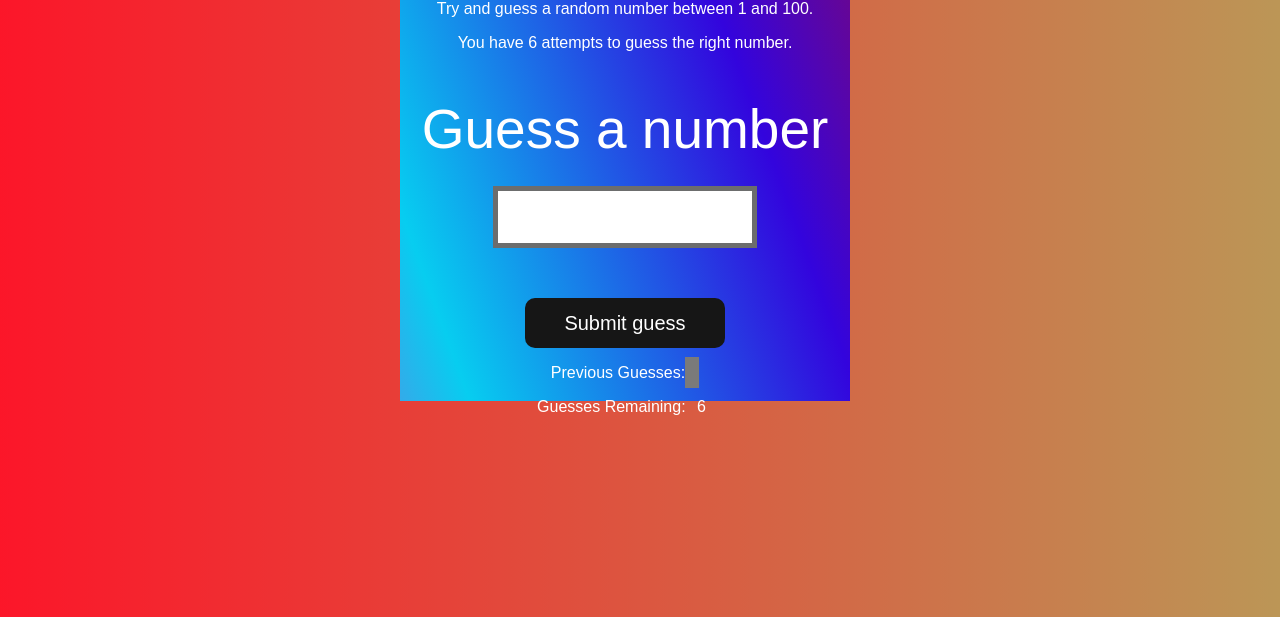
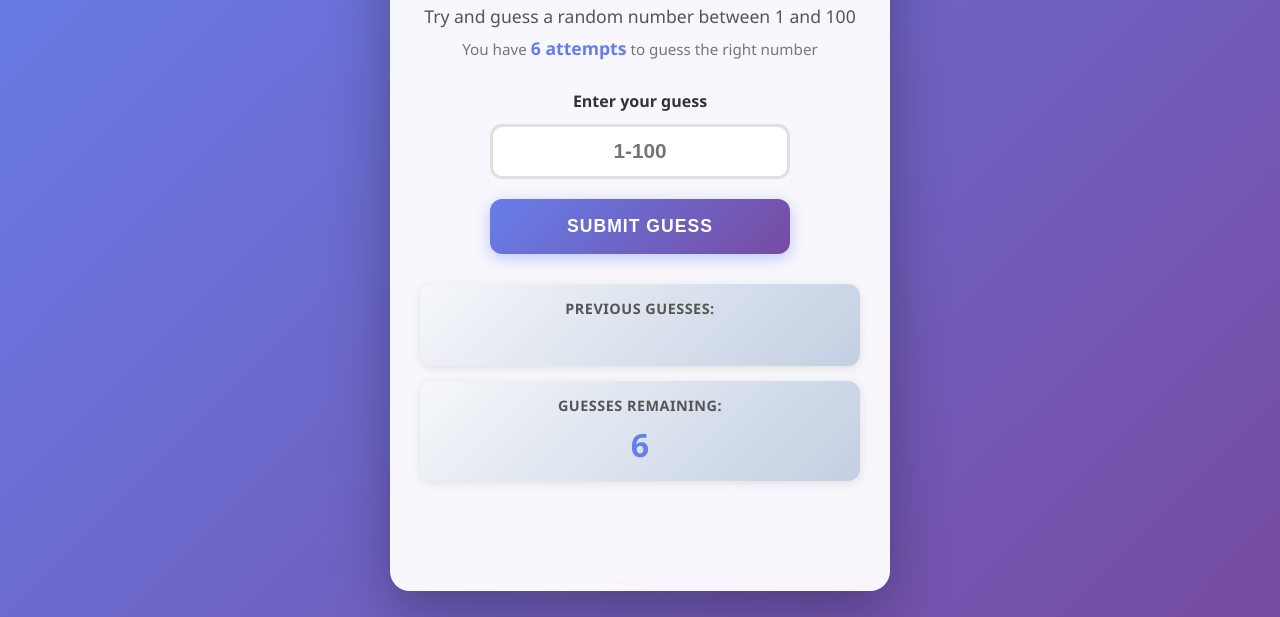
Before and after one commit to sandeep-001488/Number-guessing-game, a plain HTML site: page index.html in a window 1280 px wide. Shown: the part 183-800 px from the top of the page. Drawn offline with Linux system fonts and the light colour scheme.

Commit message:
updated UI

```diff
--- a/app.js
+++ b/app.js
@@ -38,7 +38,7 @@ function validateGuess(guess){
             }
             else{
                 displayGuess(guess)
-                displayMessage(`Ooops!! Game Over!!->Random No. was ${randNumber}`,"red")
+                displayMessage(`😢 Game Over! The number was ${randNumber}`,"red")
                 endGame();
             }
         // displayGuess(guess)
@@ -54,25 +54,35 @@ function validateGuess(guess){
 
 function checkGuess(guess){
     if(guess===randNumber){
-      displayMessage("Yessss!! You guessed it right","green")  ;
+      displayMessage("🎉 Congratulations! You guessed it right! 🎉","green")  ;
      endGame();
     }else if(guess<randNumber){
-        displayMessage(" Random Number is high");
+        displayMessage("📈 Too low! Try a higher number");
     }else{
-        displayMessage("Random Number is low")
+        displayMessage("📉 Too high! Try a lower number")
     }
 }
 
 function displayGuess(guess){
     userInput.value='';
-    guessSlot.innerHTML+=`${guess},`;
+    if(guessSlot.innerHTML === ''){
+        guessSlot.innerHTML = guess;
+    } else {
+        guessSlot.innerHTML += `, ${guess}`;
+    }
     numberOfGuess++;
     remaining.innerHTML=`${7-numberOfGuess}`
 
 }
 
 function displayMessage(message,color){
-    lowOrHi.innerHTML=`<h2 style="color:${color}">${message}</h2>`;
+    let className = 'info';
+    if(color === 'green'){
+        className = 'success';
+    } else if(color === 'red'){
+        className = 'error';
+    }
+    lowOrHi.innerHTML=`<h2 class="${className}">${message}</h2>`;
 }
 
 function endGame(){
@@ -88,8 +98,8 @@ function endGame(){
 function newGame(){
     playGame=true;
     const newGameButton=document.querySelector('#newGame')
+    if(newGameButton){
         newGameButton.style.cursor='pointer';
-    newGameButton.style.color='yellow';
         newGameButton.addEventListener('click',(evt)=>{
             randNumber=parseInt(Math.random()*100+1);
             prevGuess=[]
@@ -98,7 +108,8 @@ function newGame(){
             remaining.innerHTML=`${7-numberOfGuess}`
             lowOrHi.innerHTML = '';
             userInput.removeAttribute('disabled')
+            userInput.focus();
             startOver.removeChild(p)
-
         })
     }
+}
--- a/index.html
+++ b/index.html
@@ -1,32 +1,52 @@
 <!DOCTYPE html>
 <html lang="en">
-<head>
-    <meta charset="UTF-8">
-    <meta name="viewport" content="width=device-width, initial-scale=1.0">
-    <meta http-equiv="X-UA-Compatible" content="ie=edge">
+  <head>
+    <meta charset="UTF-8" />
+    <meta name="viewport" content="width=device-width, initial-scale=1.0" />
+    <meta http-equiv="X-UA-Compatible" content="ie=edge" />
     <title>Number Guessing Game</title>
-    <link rel="stylesheet" href="style.css">
-    <link rel="stylesheet" href="../styles.css">
-</head>
-<body style="background-color:#f05a5a; color:#fff;">
+    <link rel="stylesheet" href="style.css" />
+  </head>
+  <body>
     <div id="wrapper">
-      <h1>Number guessing game</h1>
-    <p>Try and guess a random number between 1 and 100.</p>
-    <p>You have 6 attempts to guess the right number.</p>
-    </br>
+      <div class="game-container">
+        <h1>🎯 Number Guessing Game</h1>
+        <p class="subtitle">Try and guess a random number between 1 and 100</p>
+        <p class="attempts-info">
+          You have <span class="highlight">6 attempts</span> to guess the right
+          number
+        </p>
+
         <form class="form">
-            <label2 for="guessField" id="guess">Guess a number</label>
-            <input type="text" id="guessField" class="guessField">
-            <input type="submit" id="submit" value="Submit guess" class="guessSubmit">
+          <label for="guessField" class="guess-label">Enter your guess</label>
+          <input
+            type="number"
+            id="guessField"
+            class="guessField"
+            min="1"
+            max="100"
+            placeholder="1-100"
+          />
+          <button type="submit" id="submit" class="guessSubmit">
+            Submit Guess
+          </button>
         </form>
 
         <div class="resultParas">
-            <p >Previous Guesses: <span class="guesses"></span></p>
-            <p >Guesses Remaining: <span class="lastResult">6</span></p>
+          <div class="info-card">
+            <p class="info-label">Previous Guesses:</p>
+            <p class="guesses"></p>
+          </div>
+          <div class="info-card">
+            <p class="info-label">Guesses Remaining:</p>
+            <p class="lastResult">6</p>
+          </div>
+          <div class="message-container">
             <p class="lowOrHi"></p>
+          </div>
         </div>
-
+      </div>
     </div>
     <script src="app.js"></script>
-</body>
+  </body>
 </html>
--- a/style.css
+++ b/style.css
@@ -1,114 +1,288 @@
+* {
+  margin: 0;
+  padding: 0;
+  box-sizing: border-box;
+}
+
 html {
-    font-family: sans-serif;
+  font-family: "Segoe UI", Tahoma, Geneva, Verdana, sans-serif;
 }
 
 body {
-    width: 300px;
-    max-width: 750px;
-    min-width: 480px;
+  min-height: 100vh;
+  display: flex;
+  justify-content: center;
+  align-items: center;
+  background: linear-gradient(135deg, #667eea 0%, #764ba2 100%);
+  padding: 20px;
+}
+
+#wrapper {
+  width: 100%;
+  max-width: 500px;
   margin: 0 auto;
-    background-color: #212121;
-    background:   linear-gradient(to right, rgba(255,0,0,0.5), rgba(255, 255, 0, 0.5)), /* Red overlay */
-    linear-gradient(to right, rgba(255, 0, 76, 0.5), rgba(0,0,255,0.5)); /* Blue overlay */;
+}
+
+.game-container {
+  background: rgba(255, 255, 255, 0.95);
+  backdrop-filter: blur(10px);
+  border-radius: 20px;
+  padding: 40px 30px;
+  box-shadow: 0 20px 60px rgba(0, 0, 0, 0.3);
+  text-align: center;
+  animation: fadeIn 0.5s ease-in;
+}
+
+@keyframes fadeIn {
+  from {
+    opacity: 0;
+    transform: translateY(-20px);
+  }
+  to {
+    opacity: 1;
+    transform: translateY(0);
+  }
+}
+
+h1 {
+  color: #667eea;
+  font-size: 2.5rem;
+  margin-bottom: 10px;
+  font-weight: 700;
+  text-shadow: 2px 2px 4px rgba(0, 0, 0, 0.1);
+}
+
+.subtitle {
+  color: #555;
+  font-size: 1.1rem;
+  margin-bottom: 8px;
+  font-weight: 500;
+}
+
+.attempts-info {
+  color: #777;
+  font-size: 0.95rem;
+  margin-bottom: 30px;
+}
+
+.highlight {
+  color: #667eea;
+  font-weight: 700;
+  font-size: 1.1rem;
+}
+
+.form {
+  margin: 30px 0;
+}
+
+.guess-label {
+  display: block;
+  color: #333;
+  font-size: 1rem;
+  font-weight: 600;
+  margin-bottom: 12px;
+}
+
+.guessField {
+  width: 100%;
+  max-width: 300px;
+  height: 55px;
+  font-size: 1.3rem;
+  text-align: center;
+  border: 3px solid #e0e0e0;
+  border-radius: 12px;
+  padding: 0 20px;
+  margin-bottom: 20px;
+  transition: all 0.3s ease;
+  background: #fff;
+  color: #333;
+  font-weight: 600;
+}
+
+.guessField:focus {
+  outline: none;
+  border-color: #667eea;
+  box-shadow: 0 0 0 4px rgba(102, 126, 234, 0.1);
+  transform: scale(1.02);
+}
+
+.guessField:disabled {
+  background: #f5f5f5;
+  cursor: not-allowed;
+  opacity: 0.6;
+}
+
+.guessSubmit {
+  width: 100%;
+  max-width: 300px;
+  height: 55px;
+  background: linear-gradient(135deg, #667eea 0%, #764ba2 100%);
+  color: #fff;
+  font-size: 1.1rem;
+  font-weight: 600;
+  border: none;
+  border-radius: 12px;
+  cursor: pointer;
+  transition: all 0.3s ease;
+  box-shadow: 0 4px 15px rgba(102, 126, 234, 0.4);
+  text-transform: uppercase;
+  letter-spacing: 1px;
+}
+
+.guessSubmit:hover:not(:disabled) {
+  transform: translateY(-2px);
+  box-shadow: 0 6px 20px rgba(102, 126, 234, 0.5);
+}
+
+.guessSubmit:active:not(:disabled) {
+  transform: translateY(0);
+}
+
+.guessSubmit:disabled {
+  opacity: 0.6;
+  cursor: not-allowed;
+}
+
+.resultParas {
+  margin-top: 30px;
+}
+
+.info-card {
+  background: linear-gradient(135deg, #f5f7fa 0%, #c3cfe2 100%);
+  border-radius: 12px;
+  padding: 15px 20px;
+  margin: 15px 0;
+  box-shadow: 0 2px 10px rgba(0, 0, 0, 0.1);
+}
+
+.info-label {
+  color: #555;
+  font-size: 0.9rem;
+  font-weight: 600;
+  margin-bottom: 8px;
+  text-transform: uppercase;
+  letter-spacing: 0.5px;
+}
+
+.guesses {
+  color: #667eea;
+  font-size: 1.2rem;
+  font-weight: 700;
+  min-height: 25px;
+  word-wrap: break-word;
 }
 
 .lastResult {
-    color: white;
-    padding: 7px;
+  color: #667eea;
+  font-size: 2rem;
+  font-weight: 700;
+  min-height: 30px;
 }
 
-  .guesses {
-    color: white;
-    padding: 7px;
+.message-container {
+  margin-top: 20px;
+  min-height: 50px;
 }
 
-  button {
-    background-color: #141414;
-    color: #fff;
-    width: 250px;
-    height: 50px;
-    border-radius: 25px;
-    font-size: 30px;
-    border-style: none;
-    margin-top: 30px;
-    /* margin-left: 50px; */
+.lowOrHi {
+  font-size: 1.2rem;
+  font-weight: 600;
+  padding: 15px;
+  border-radius: 10px;
+  margin-top: 10px;
+  animation: slideIn 0.3s ease;
 }
 
-  #submit {
-    background-color: #161616;
-    color: #ffffff;
-    width: 200px;
-    height: 50px;
-    border-radius: 10px;
-    font-size: 20px;
-    border-style: none;
-    margin-top: 50px;
-    /* margin-left: 75px; */
+@keyframes slideIn {
+  from {
+    opacity: 0;
+    transform: translateX(-10px);
+  }
+  to {
+    opacity: 1;
+    transform: translateX(0);
+  }
 }
 
-  #guessField {
-    color: #000;
-    width: 250px;
-    height: 50px;
-    font-size: 30px;
-    border-style: none;
-    margin-top: 25px;
-
-    /* margin-left: 50px; */
-    border: 5px solid #6c6d6d;
-    text-align: center;
+.lowOrHi h2 {
+  margin: 0;
+  padding: 0;
+  font-size: 1.3rem;
 }
 
-  #guess {
-    font-size: 55px;
-    /* margin-left: 90px; */
-    margin-top: 120px;
-    color: #fff;
+.lowOrHi .success {
+  color: #10b981;
+  background: #d1fae5;
+  padding: 15px;
+  border-radius: 10px;
 }
 
-  .guesses {
-    background-color: #7a7a7a;
+.lowOrHi .error {
+  color: #ef4444;
+  background: #fee2e2;
+  padding: 15px;
+  border-radius: 10px;
 }
 
-  /* #wrapper {
-    box-sizing: border-box;
-    text-align: center;
-    width: 450px;
-    height: 550px;
-    background-color: #474747;
-    background:   linear-gradient(to right, rgba(60, 255, 0, 0.808), rgba(244, 18, 225, 0.5)),
-    linear-gradient(to left, rgba(234, 241, 5, 0.5), rgba(0,0,255,0.5)) ;
-    color: #fff;
-    font-size: 25px;
-  } */
-  #wrapper {
-    box-sizing: border-box;
-    text-align: center;
-    width: 450px;
-    height: 550px;
-    background: linear-gradient(250deg, #c40910, #3304dd, #07cdf0, #ff0ecb, #edfd0a, #270a26);
-    background-size: 300% 300%;
-    color: #fff;
-    font-size: 25px;
-    animation: gradientAnimation 10s ease infinite;
+.lowOrHi .info {
+  color: #3b82f6;
+  background: #dbeafe;
+  padding: 15px;
+  border-radius: 10px;
 }
 
-  @keyframes gradientAnimation {
-    0% { background-position: 0% 50%; }
-    50% { background-position: 100% 50%; }
-    100% { background-position: 0% 50%; }
+.button {
+  margin-top: 20px;
+}
+
+#newGame {
+  background: linear-gradient(135deg, #10b981 0%, #059669 100%);
+  color: #fff;
+  padding: 15px 40px;
+  border-radius: 12px;
+  cursor: pointer;
+  font-size: 1.2rem;
+  font-weight: 600;
+  border: none;
+  transition: all 0.3s ease;
+  box-shadow: 0 4px 15px rgba(16, 185, 129, 0.4);
+  display: inline-block;
+  text-transform: uppercase;
+  letter-spacing: 1px;
+}
+
+#newGame:hover {
+  transform: translateY(-2px);
+  box-shadow: 0 6px 20px rgba(16, 185, 129, 0.5);
+}
+
+#newGame:active {
+  transform: translateY(0);
+}
+
+/* Responsive Design */
+@media (max-width: 600px) {
+  .game-container {
+    padding: 30px 20px;
   }
 
   h1 {
-    background-color: #06040a;
-     background:    linear-gradient(to right, rgba(60, 255, 0, 0.808), rgba(244, 18, 225, 0.5)), /* Red overlay */
-     linear-gradient(to left, rgba(234, 241, 5, 0.5), rgba(0,0,255,0.5)); /* Blue overlay */;
-
-    color: #fff;
-    text-align: center;
+    font-size: 2rem;
   }
 
-  p {
-    font-size: 16px;
-    text-align: center;
+  .guessField,
+  .guessSubmit {
+    max-width: 100%;
   }
+}
+
+/* Input number spinner styling */
+input[type="number"]::-webkit-inner-spin-button,
+input[type="number"]::-webkit-outer-spin-button {
+  -webkit-appearance: none;
+  margin: 0;
+}
+
+input[type="number"] {
+  -moz-appearance: textfield;
+}
```
Lines whose indentation alone changed are shown as unchanged.
